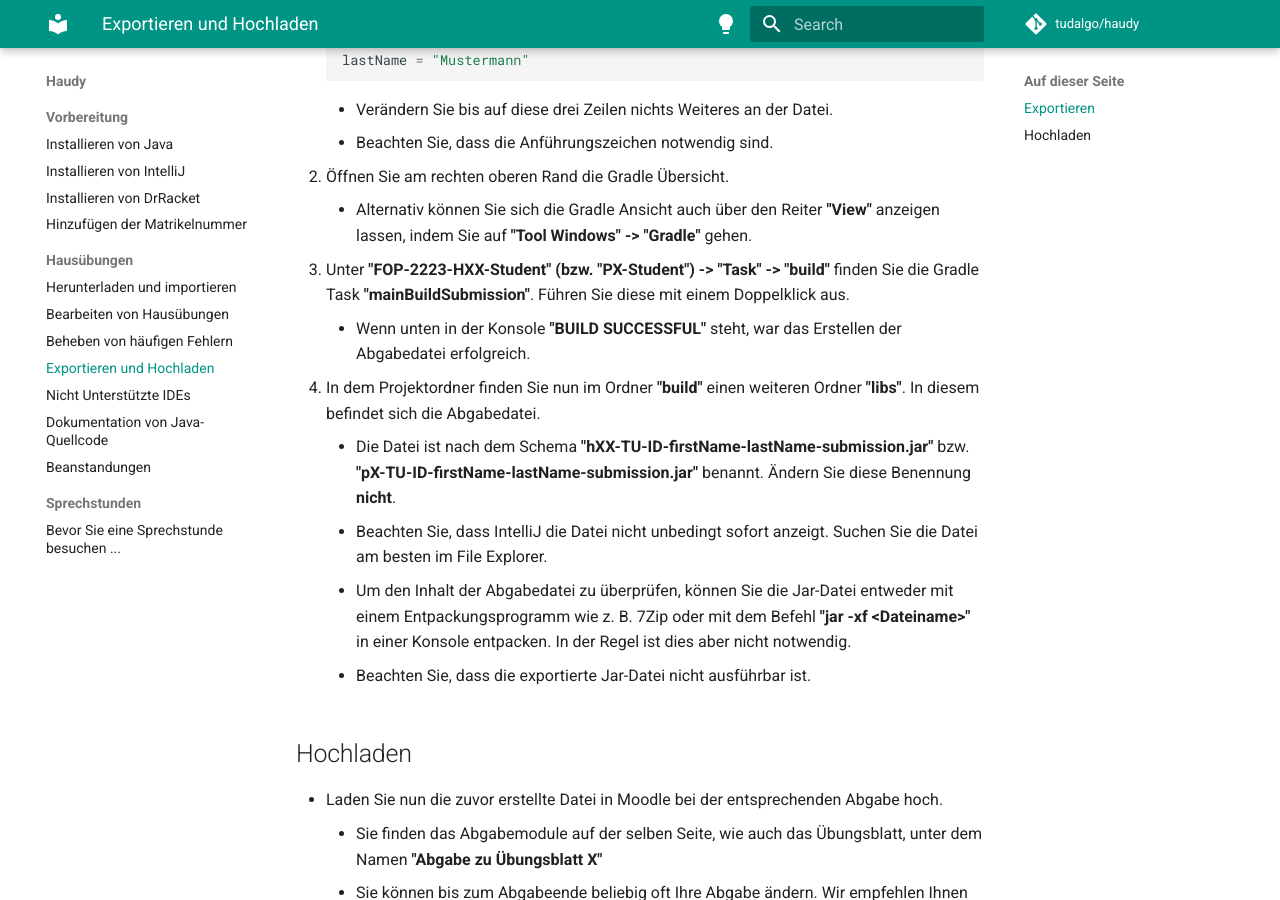
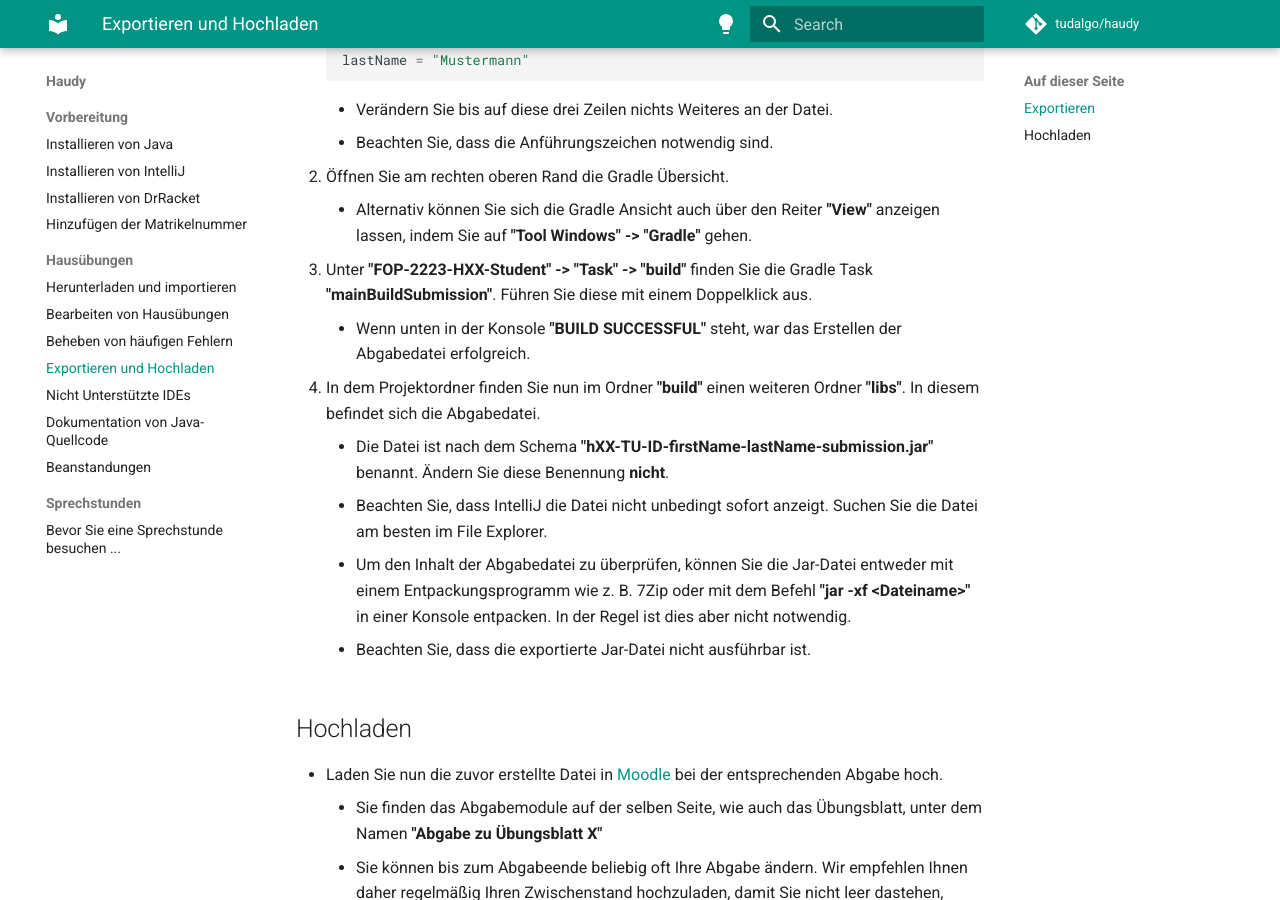
Before and after one commit to tudagrade/wiki, an MkDocs documentation site: the page built from docs/exercises/export-upload.md, in a window 1280 px wide and 900 px high, scrolled down 599 px. Built offline with MkDocs 1.6.1 and Material for MkDocs 9.7.7, drawn with Linux system fonts in a browser that asks for light colours; comment, search, counter and statistics services are not loaded.

```diff
--- a/docs/exercises/export-upload.md
+++ b/docs/exercises/export-upload.md
@@ -21,20 +21,21 @@
     * Alternativ können Sie sich die Gradle Ansicht auch über den Reiter **"View"** anzeigen lassen, indem Sie auf **"Tool Windows" -> "Gradle"** gehen.
 
 
-3. Unter **"FOP-2223-HXX-Student" (bzw. "PX-Student") -> "Task" -> "build"** finden Sie die Gradle Task **"mainBuildSubmission"**. Führen Sie diese mit einem Doppelklick aus.
+3. Unter **"FOP-2223-HXX-Student" -> "Task" -> "build"** finden Sie die Gradle Task **"mainBuildSubmission"**. Führen Sie diese mit einem Doppelklick aus.
     * Wenn unten in der Konsole **"BUILD SUCCESSFUL"** steht, war das Erstellen der Abgabedatei erfolgreich.
 
 
 4. In dem Projektordner finden Sie nun im Ordner **"build"** einen weiteren Ordner **"libs"**. In diesem befindet sich die Abgabedatei.
-    * Die Datei ist nach dem Schema **"hXX-TU-ID-firstName-lastName-submission.jar"** bzw. **"pX-TU-ID-firstName-lastName-submission.jar"** benannt. Ändern Sie diese Benennung **nicht**.
+    * Die Datei ist nach dem Schema **"hXX-TU-ID-firstName-lastName-submission.jar"** benannt. Ändern Sie diese Benennung **nicht**.
     * Beachten Sie, dass IntelliJ die Datei nicht unbedingt sofort anzeigt. Suchen Sie die Datei am besten im File Explorer.
     * Um den Inhalt der Abgabedatei zu überprüfen, können Sie die Jar-Datei entweder mit einem Entpackungsprogramm wie z. B. 7Zip oder mit dem Befehl **"jar -xf <Dateiname\>"** in einer Konsole entpacken. In der Regel ist dies aber nicht notwendig.
     * Beachten Sie, dass die exportierte Jar-Datei nicht ausführbar ist.
 
 ## Hochladen
-* Laden Sie nun die zuvor erstellte Datei in Moodle bei der entsprechenden Abgabe hoch.
+* Laden Sie nun die zuvor erstellte Datei in [Moodle] bei der entsprechenden Abgabe hoch.
     * Sie finden das Abgabemodule auf der selben Seite, wie auch das Übungsblatt, unter dem Namen **"Abgabe zu Übungsblatt X"**
     * Sie können bis zum Abgabeende beliebig oft Ihre Abgabe ändern. Wir empfehlen Ihnen daher regelmäßig Ihren Zwischenstand hochzuladen, damit Sie nicht leer dastehen, wenn Sie die Abgabefrist verpassen.
     * Alle Abgaben, die auf Moodle hochgeladen werden konnten, werden bewertet. Wenn keine Datei nicht hochgeladen werden kann, weil die Abgabefrist überschritten wurde, kann die Aufgabe nicht bewertet werden.
 
+[Moodle]: https://moodle.informatik.tu-darmstadt.de/course/view.php?id=1248
 [Gradle Task]: https://wiki.tudalgo.org/exercises/edit/#gradle-tasks
```
Also changed, not shown: docs/exercises/download-import.md (+3 -2 lines), docs/exercises/fix-errors.md (+2 -2 lines).
